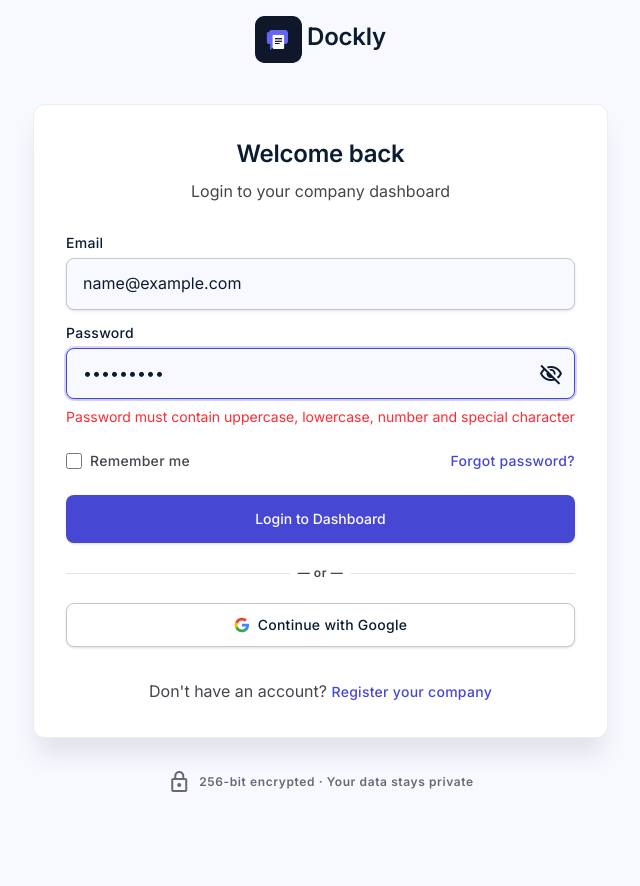
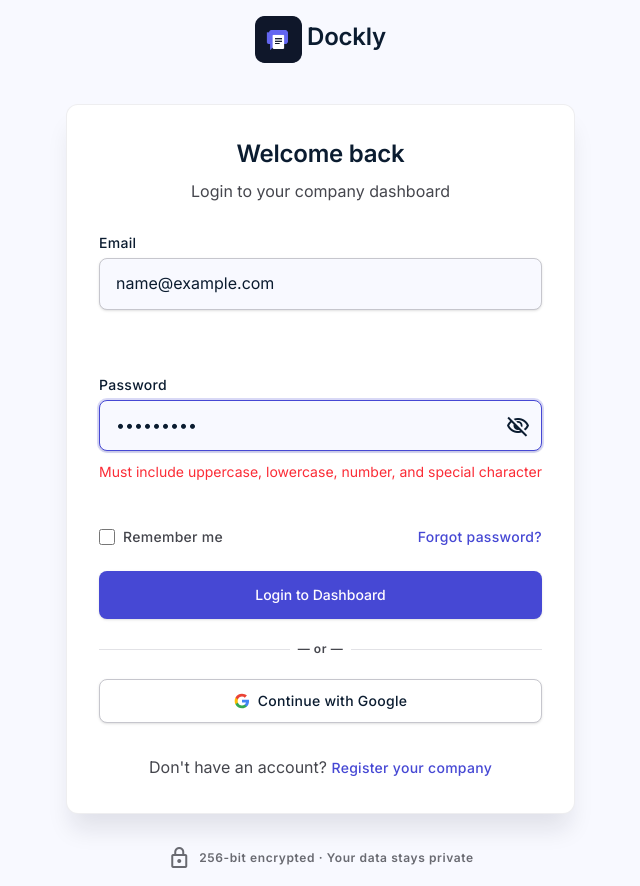
Before and after one commit to khurram-works/Dockly-Frontend, a Next.js app: page /login in a window 1280 px wide. Both pictures are taken after typing "name@example.com", "Sample123" into the empty fields and a click on the button "Login to Dashboard". Shown: the whole page, without its empty margins (312-952 px from the left). Before the commit the page ends 810 px from the top, so only its background shows below. Built offline with nearby package versions, Linux system fonts and the light colour scheme; no server answers.

Commit message:
Improved login

```diff
--- a/app/login/page.tsx
+++ b/app/login/page.tsx
@@ -39,7 +39,7 @@ function FormField({
   onTogglePassword,
 }: FormFieldProps) {
   return (
-    <div className="space-y-xs">
+    <div className="space-y-xs flex flex-col">
       <label htmlFor={id} className="block text-label-md text-on-surface">
         {label}
       </label>
@@ -76,8 +76,13 @@ function FormField({
           </button>
         )}
       </div>
-
-      {error && <p className="text-sm  text-red-500">{error.message}</p>}
+      <div className="min-h-[1.5rem] sm:min-h-10 flex items-start mt-1">
+        {error && (
+          <p className="text-sm text-red-500 leading-tight animate-in fade-in duration-200">
+            {error.message}
+          </p>
+        )}
+      </div>
     </div>
   );
 }
@@ -93,7 +98,7 @@ export default function LoginPage() {
       .min(8, "Password must be at least 8 characters")
       .regex(
         /^(?=.*[a-z])(?=.*[A-Z])(?=.*\d)(?=.*[@$!%*?&]).+$/,
-        "Password must contain uppercase, lowercase, number and special character",
+        "Must include uppercase, lowercase, number, and special character",
       ),
   });
 
@@ -122,8 +127,9 @@ export default function LoginPage() {
       }
     } catch (err: unknown) {
       console.log(err);
-      const message = err instanceof Error ? err.message : "Something went wrong";
-      toast.error(message)
+      const message =
+        err instanceof Error ? err.message : "Something went wrong";
+      toast.error(message);
     }
   };
   return (
--- a/app/register/page.tsx
+++ b/app/register/page.tsx
@@ -10,6 +10,7 @@ import { z } from "zod";
 import { FieldError, UseFormRegisterReturn } from "react-hook-form";
 import { useRouter } from "next/navigation";
 import { registerUser } from "@/api/auth";
+import { toast } from "sonner";
 
 interface FormFieldProps {
   id: string;
@@ -139,9 +140,8 @@ export default function RegisterPage() {
       const { confirmPassword, ...formData } = data;
 
       const response = await registerUser(formData);
-      console.log(response);
-
       if (response.success) {
+        toast.success(response.message)
         router.push("/login");
       }
     } catch (err) {
```
